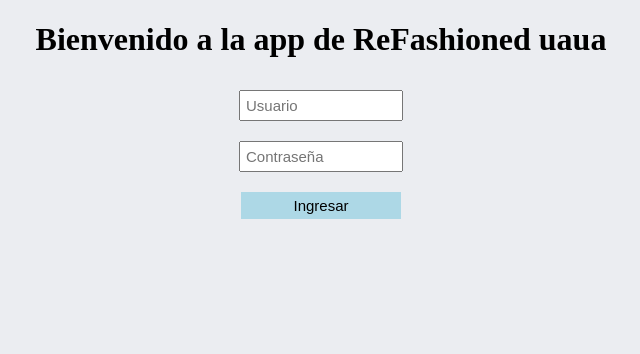
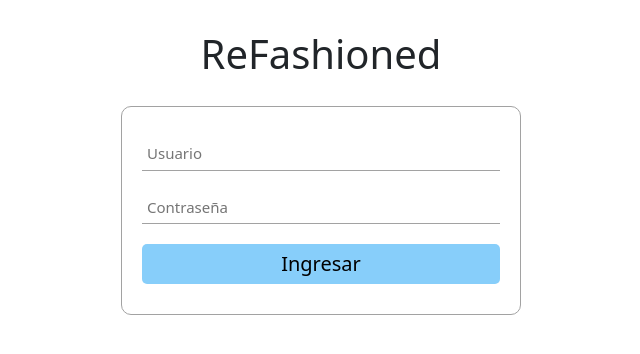
Before and after one commit to Saregom/AppReFashioned, a Flask app: page / in a window 1280 px wide. Shown: the top 354 px of the page, without its empty margins (319-959 px from the left). Run offline with Flask 3, Linux system fonts and the light colour scheme.

Commit message:
css login

```diff
--- a/static/css/style.css
+++ b/static/css/style.css
@@ -1,31 +1,43 @@
+*{
+    box-sizing: border-box;
+}
+
 body{
-    background-color: rgb(235, 237, 241);
+    padding: 10px;
 }
 
 h1{
     text-align: center;
+    padding: 20px;
 }
 
-.container{
+.container-login{
     margin: auto;
-    width: 300px;
+    width: 400px;
     text-align: center;
-    font-size: 20px;
-    /* background-color: aqua; */
+    background-color: rgb(255, 255, 255);
+    padding: 20px 20px;
+    border: 1px solid rgb(162, 162, 162);
+    border-radius: 10px;
 }
 
-.inp-login{
-    width: 150px;
+/* .myContainer .col-2, .myContainer .col{
+    width: 100%;
+    padding: 0;
+} */
+
+.container-login input{
     font-size: 15px;
-    margin: 10px;
+    width: 100%;
+    margin: 10px 0;
     padding: 5px;
+    border: 0;
+    border-bottom: 1px solid rgb(162, 162, 162);
 }
 
-.inp-btn{
-    width: 160px;
-    font-size: 15px;
-    margin: 10px;
-    padding: 5px;
-    background-color: lightblue;
-    border-style: none;
+.container-login .inp-btn{
+    font-size: 20px;
+    border: 0;
+    border-radius: 5px;
+    background-color: #87cefa;
 }
--- /dev/null
+++ b/templates/base.html
@@ -0,0 +1,16 @@
+<!DOCTYPE html>
+<html lang="en">
+<head>
+    <meta charset="UTF-8">
+    <meta http-equiv="X-UA-Compatible" content="IE=edge">
+    <meta name="viewport" content="width=device-width, initial-scale=1.0">
+    <link rel="stylesheet" href="{{url_for('static', filename = 'css/style.css')}}">
+    <link href="https://cdn.jsdelivr.net/npm/bootstrap@5.3.0/dist/css/bootstrap.min.css" rel="stylesheet" integrity="sha384-9ndCyUaIbzAi2FUVXJi0CjmCapSmO7SnpJef0486qhLnuZ2cdeRhO02iuK6FUUVM" crossorigin="anonymous">
+
+    <title>ReFashioned - {% block title%}{%endblock%}</title>
+</head>
+<body class="container-xxl">
+    {% block content %}
+    {% endblock %}
+</body>
+</html>
--- a/templates/login.html
+++ b/templates/login.html
@@ -1,22 +1,28 @@
-<!DOCTYPE html>
-<html lang="en">
-<head>
-    <meta charset="UTF-8">
-    <meta http-equiv="X-UA-Compatible" content="IE=edge">
-    <meta name="viewport" content="width=device-width, initial-scale=1.0">
-    <link rel="stylesheet" href="{{url_for('static', filename = 'css/style.css')}}">
-    <title>ReFashioned</title>
-</head>
-<body>
-    <h1>Bienvenido a la app de ReFashioned uaua</h1>
-    <div class="container">
+{% extends 'base.html' %}
+{% block title%} Login {%endblock%}
+
+{% block content%}
+    <h1>ReFashioned</h1>
+    <div class="container-login">
         <form action="">
             <!-- <label for="user">Usuario</label> -->
-            <input class="inp-login" type="text" name="user" placeholder="Usuario">
+            <div class="row">
+                <div class="col">
+                    <input class="inp-login" type="text" name="user" placeholder="Usuario">
+
+                </div>
+            </div>
             <!-- <label for="password">Contraseña</label> -->
-            <input class="inp-login" type="password" name="password" placeholder="Contraseña">
-            <input class="inp-btn" type="submit" value="Ingresar">
+            <div class="row">
+                <div class="col">
+                    <input class="inp-login" type="password" name="password" placeholder="Contraseña">
+                </div>
+            </div>
+            <div class="row">
+                <div class="col">
+                    <input class="inp-btn" type="submit" value="Ingresar">
+                </div>
+            </div>
         </form>
     </div>
-</body>
-</html>
+{%endblock%}
```
Also changed, not shown: temp/login.html (deleted, +0 -22 lines), README.md, 1 other file.
